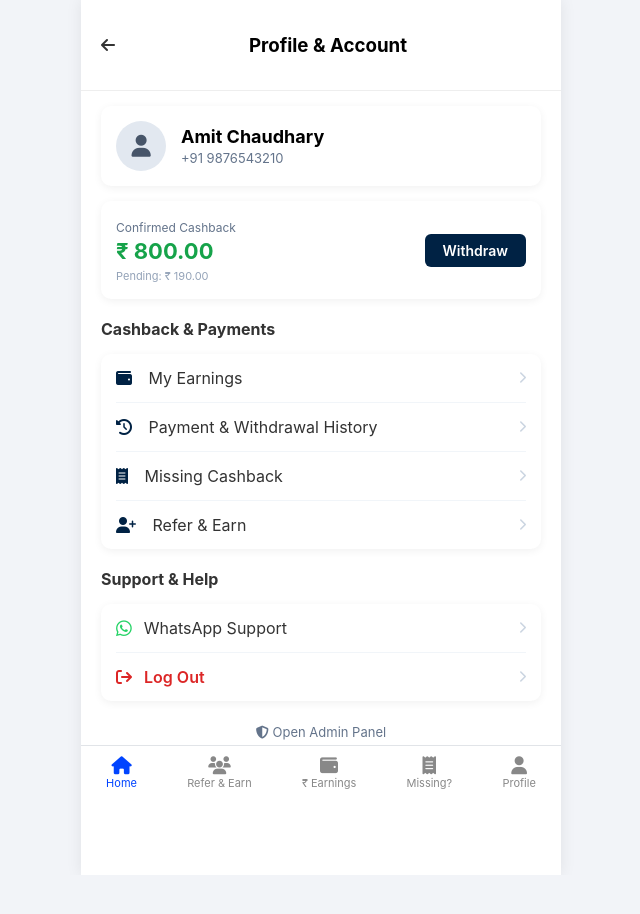
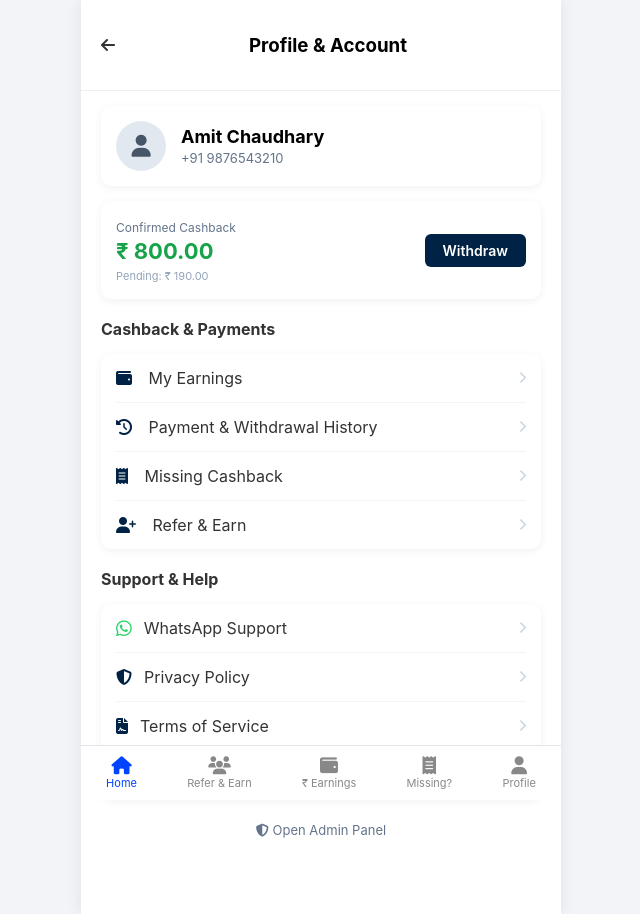
Before and after one commit to amitkr5993-sys/commissioncloud-web, a Flask app: page /profile in a window 1280 px wide. Shown: the whole page, without its empty margins (319-959 px from the left). Before the commit the page ends 875 px from the top, so only its background shows below. Run offline with Flask 3, Linux system fonts and the light colour scheme; a user stored in the database is signed in; data comes from the database, SQL or seed files in the repository.

Commit message:
Update profile.html

```diff
--- a/templates/profile.html
+++ b/templates/profile.html
@@ -67,6 +67,22 @@
         <i class="fa-solid fa-chevron-right" style="color:#cbd5e1; font-size:12px;"></i>
     </a>
 
+    <!-- Privacy Policy Link -->
+    <a href="/privacy-policy" style="display:flex; justify-content:space-between; align-items:center; padding:14px 0; text-decoration:none; color:#333; border-bottom:1px solid #f1f5f9;">
+        <span style="display:flex; align-items:center;">
+            <i class="fa-solid fa-shield-halved" style="margin-right:12px; color:#002244; font-size:16px;"></i> Privacy Policy
+        </span>
+        <i class="fa-solid fa-chevron-right" style="color:#cbd5e1; font-size:12px;"></i>
+    </a>
+
+    <!-- Terms of Service Link -->
+    <a href="/terms" style="display:flex; justify-content:space-between; align-items:center; padding:14px 0; text-decoration:none; color:#333; border-bottom:1px solid #f1f5f9;">
+        <span style="display:flex; align-items:center;">
+            <i class="fa-solid fa-file-contract" style="margin-right:12px; color:#002244; font-size:16px;"></i> Terms of Service
+        </span>
+        <i class="fa-solid fa-chevron-right" style="color:#cbd5e1; font-size:12px;"></i>
+    </a>
+
     <!-- Logout Link -->
     <a href="/logout" onclick="return confirm('Are you sure you want to log out?');" style="display:flex; justify-content:space-between; align-items:center; padding:14px 0; text-decoration:none; color:#dc2626;">
         <span style="display:flex; align-items:center; font-weight:600;">
```
